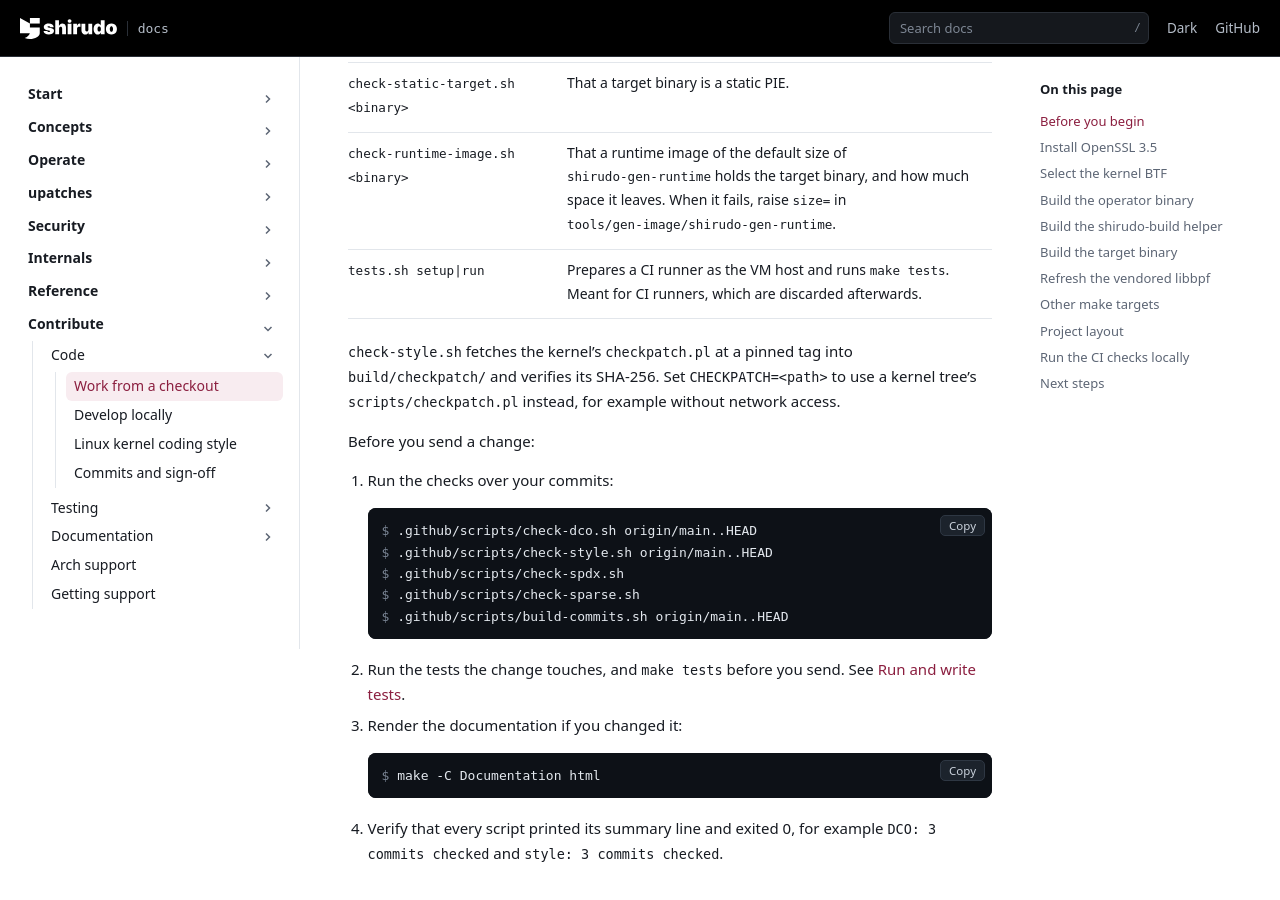
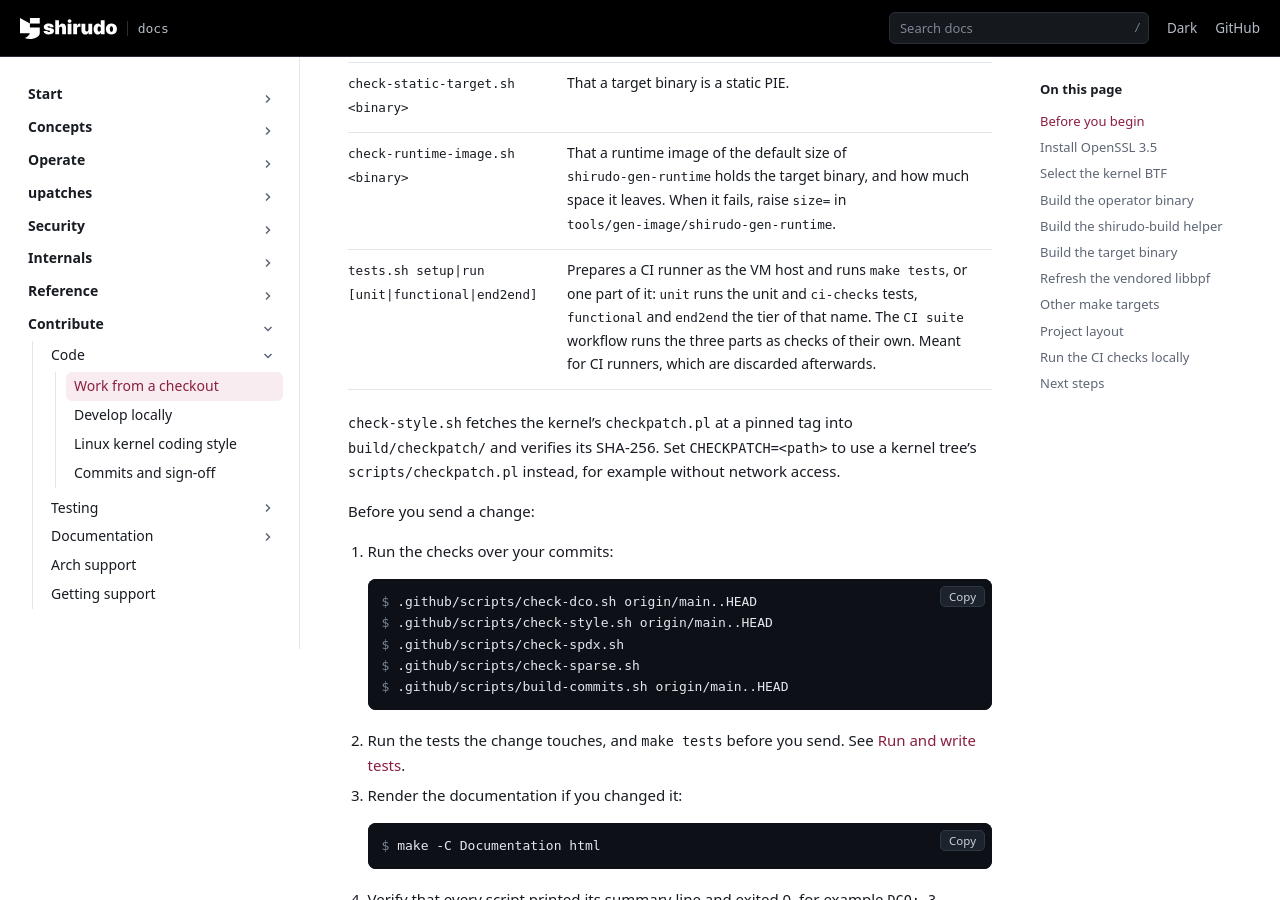
Before and after one commit to AliBashaSY/shirudo, a Sphinx documentation site: the page built from Documentation/contribute/code/developer-guide.rst, in a window 1280 px wide and 900 px high, scrolled down 8241 px. Built offline with Sphinx 7.4.7, drawn with Linux system fonts in a browser that asks for light colours; pages that are not in the unit, such as notebooks, are missing from menus.

Commit message:
ci: run the unit, functional and end-to-end tests as checks of their own
The CI suite runs every tier in one make tests job, so a red make tests
check says only that something failed, and which tier it was takes the
log to find. A failure in one tier also hides how the others fared.

Run the job as a matrix over the three tiers, each its own check:
.github/scripts/tests.sh run takes the tier, unit running the unit and
ci-checks tests. The tiers run one after the other and all of them
whatever the others did, so that on a cache miss the first still builds
the kernel and the images that the next ones restore. Each uploads its
own guest logs.

Signed-off-by: Daniel Borkmann <daniel@iogearbox.net>

```diff
--- a/Documentation/contribute/code/developer-guide.rst
+++ b/Documentation/contribute/code/developer-guide.rst
@@ -442,8 +442,11 @@ the commit at ``HEAD`` alone without them.
        ``shirudo-gen-runtime`` holds the target binary, and how much
        space it leaves. When it fails, raise ``size=`` in
        ``tools/gen-image/shirudo-gen-runtime``.
-   * - ``tests.sh setup|run``
-     - Prepares a CI runner as the VM host and runs ``make tests``.
+   * - ``tests.sh setup|run [unit|functional|end2end]``
+     - Prepares a CI runner as the VM host and runs ``make tests``, or
+       one part of it: ``unit`` runs the unit and ``ci-checks`` tests,
+       ``functional`` and ``end2end`` the tier of that name. The ``CI
+       suite`` workflow runs the three parts as checks of their own.
        Meant for CI runners, which are discarded afterwards.
 
 ``check-style.sh`` fetches the kernel's ``checkpatch.pl`` at a pinned
```
Also changed, not shown: 2 other files.
